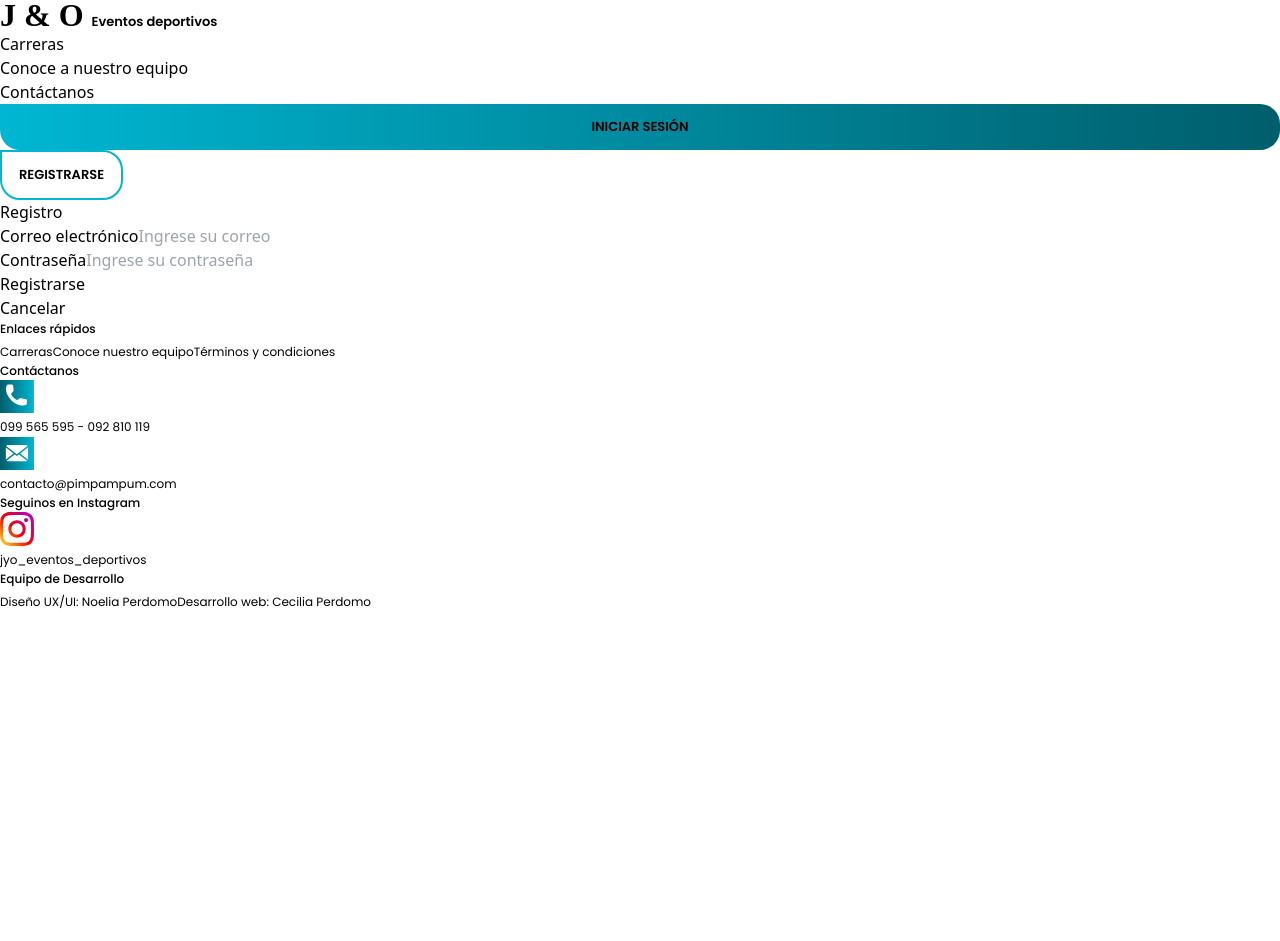
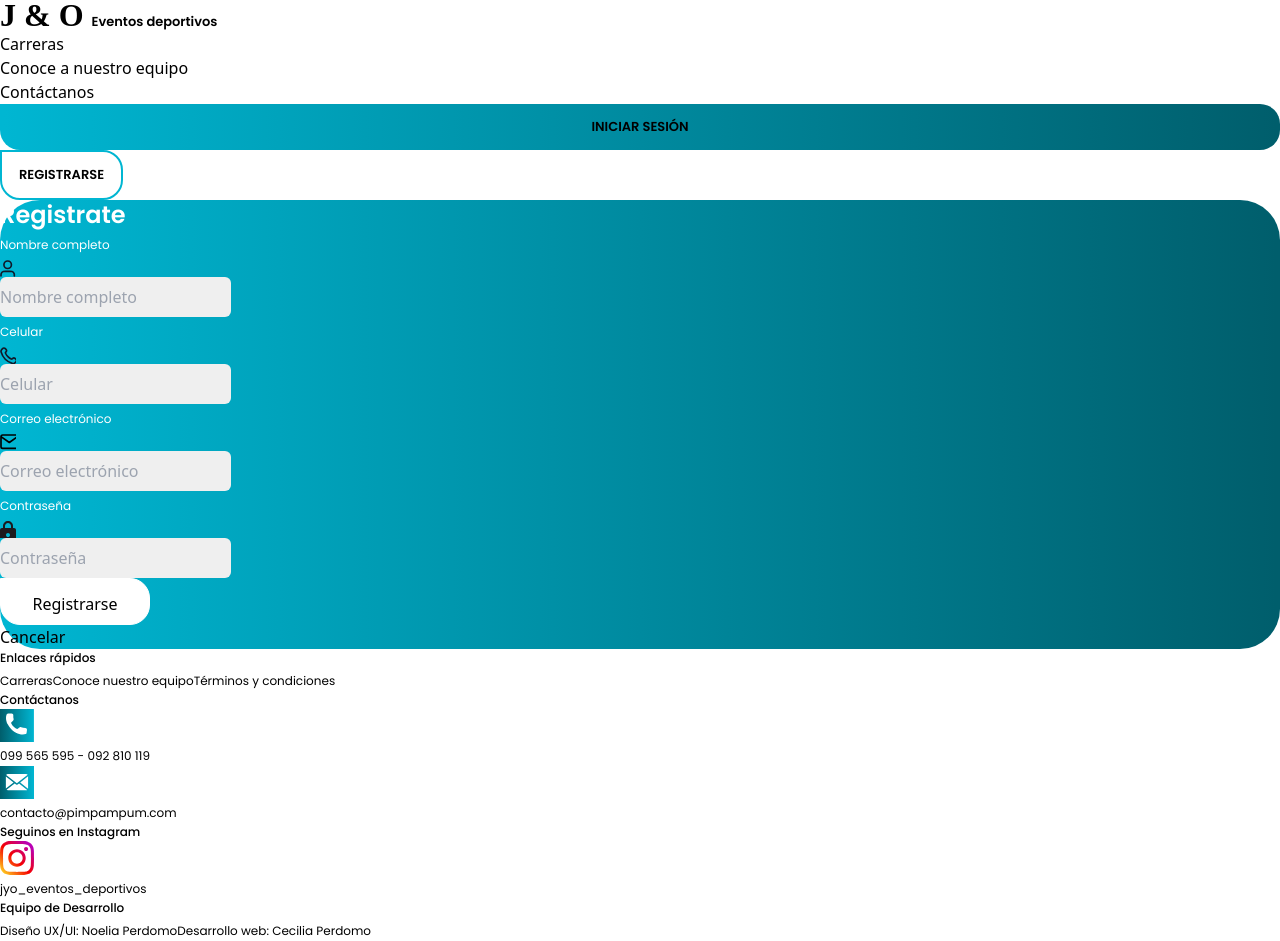
Before and after one commit to CeciliaBPerdomo/JYOEventosDeportivos, a Next.js app: page /admin/registro in a window 1280 px wide. Both pictures are taken after a click on the button "REGISTRARSE". Before the commit the page ends 800 px from the top, so only its background shows below. Built offline with nearby package versions, Linux system fonts and the light colour scheme; a web font is replaced by a local one.

Commit message:
Diseño registro

```diff
--- /dev/null
+++ b/src/app/admin/registro/modalRegistro.css
@@ -0,0 +1,45 @@
+.modal_registro_fondo {
+    border-radius: 40px;
+    background: var(--Turquesa-degrade, linear-gradient(90deg, #00B6D2 0.29%, #005E6C 99.71%));
+}
+
+.modal_registro_titulo {
+    color: #FFF;
+    font-family: 'Poppins', sans-serif;
+    font-size: 24px;
+    font-style: normal;
+    font-weight: 600;
+    line-height: 30px;
+    /* 125% */
+    align-self: stretch;
+}
+
+.modal_registro_botonregistro {
+    border-radius: 0px 20px 20px 20px;
+    border: 1px solid #FFF;
+    background: #FFF;
+    width: 150px;
+    height: 47px;
+    padding: 13px 17px;
+    justify-content: center;
+    align-items: center;
+    gap: 10px;
+    flex-shrink: 0;
+}
+
+.modal_registro_label {
+    color: #FFF;
+    font-family: 'Poppins', sans-serif;
+    font-size: 12px;
+    font-style: normal;
+    font-weight: 400;
+    line-height: 30px;
+    /* 214.286% */
+}
+
+.modal_registro_input {
+    height: 40px;
+    align-self: stretch;
+    border-radius: 6px;
+    background: #EFEFEF;
+}
--- a/src/app/admin/registro/page.js
+++ b/src/app/admin/registro/page.js
@@ -1,33 +1,119 @@
+//CSS
+import "./modalRegistro.css"
+
 const ModalRegistro = ({ isOpen, onClose }) => {
     if (!isOpen) return null; // No renderiza si el modal no está abierto.
 
     return (
         <div className="fixed inset-0 bg-black bg-opacity-50 flex justify-center items-center z-50">
-            <div className="bg-white p-6 rounded-lg shadow-lg w-96">
-                <h2 className="text-xl font-semibold mb-4">Registro</h2>
+            <div className="bg-white p-6 rounded-lg shadow-lg w-96 modal_registro_fondo">
+                <h2 className="text-xl font-semibold mb-4 modal_registro_titulo">Registrate</h2>
                 <form>
                     <div className="mb-4">
-                        <label className="block text-sm font-medium text-gray-700">Correo electrónico</label>
+                        <label className="block modal_registro_label">Nombre completo</label>
+                        <div className="flex items-center relative">
+                            <svg
+                                xmlns="http://www.w3.org/2000/svg"
+                                width="16"
+                                height="17"
+                                viewBox="0 0 16 17"
+                                fill="none"
+                                className="absolute left-3 top-1/2 transform -translate-y-1/2 text-gray-500"
+                            >
+                                <path
+                                    d="M14.3333 16C14.3333 14.837 14.3333 14.2555 14.1898 13.7824C13.8666 12.717 13.033 11.8834 11.9676 11.5602C11.4945 11.4167 10.913 11.4167 9.75 11.4167H5.58334C4.42036 11.4167 3.83888 11.4167 3.36572 11.5602C2.30038 11.8834 1.4667 12.717 1.14353 13.7824C1 14.2555 1 14.837 1 16M11.4167 4.75C11.4167 6.82107 9.73773 8.5 7.66667 8.5C5.5956 8.5 3.91667 6.82107 3.91667 4.75C3.91667 2.67893 5.5956 1 7.66667 1C9.73773 1 11.4167 2.67893 11.4167 4.75Z"
+                                    stroke="#101828"
+                                    strokeWidth="1.66667"
+                                    strokeLinecap="round"
+                                    strokeLinejoin="round"
+                                />
+                            </svg>
                             <input
-                            type="email"
-                            className="w-full border border-gray-300 rounded-lg p-2 mt-1"
-                            placeholder="Ingrese su correo"
+                                type="text"
+                                className="w-full modal_registro_input pl-10"
+                                placeholder="Nombre completo"
                             />
                         </div>
+                    </div>
                     <div className="mb-4">
-                        <label className="block text-sm font-medium text-gray-700">Contraseña</label>
+                        <label className="block modal_registro_label">Celular</label>
+                        <div className="flex items-center relative">
+                            <svg
+                                xmlns="http://www.w3.org/2000/svg"
+                                width="16"
+                                height="17"
+                                viewBox="0 0 16 17"
+                                fill="none"
+                                className="absolute left-3 top-1/2 transform -translate-y-1/2 text-gray-500"
+                            >
+                                <path d="M5.54216 6.24889C6.12216 7.4569 6.91281 8.5891 7.91413 9.59042C8.91544 10.5917 10.0476 11.3824 11.2557 11.9624C11.3596 12.0123 11.4115 12.0372 11.4773 12.0564C11.7109 12.1245 11.9978 12.0756 12.1956 11.9339C12.2513 11.894 12.2989 11.8464 12.3942 11.7511C12.6855 11.4598 12.8312 11.3141 12.9777 11.2189C13.5301 10.8597 14.2422 10.8597 14.7947 11.2189C14.9411 11.3141 15.0868 11.4598 15.3781 11.7511L15.5405 11.9135C15.9834 12.3564 16.2048 12.5778 16.3251 12.8156C16.5644 13.2886 16.5644 13.8472 16.3251 14.3201C16.2048 14.558 15.9834 14.7794 15.5405 15.2223L15.4092 15.3536C14.9678 15.795 14.7471 16.0157 14.4471 16.1842C14.1142 16.3712 13.5971 16.5057 13.2153 16.5045C12.8711 16.5035 12.636 16.4368 12.1656 16.3033C9.63776 15.5858 7.25246 14.2321 5.26248 12.2421C3.27249 10.2521 1.91877 7.86679 1.20129 5.33896C1.06778 4.86858 1.00103 4.6334 1.00001 4.28928C0.998871 3.90742 1.13334 3.39035 1.32036 3.05743C1.4889 2.7574 1.70957 2.53672 2.15092 2.09537L2.28229 1.96401C2.72516 1.52114 2.94659 1.29971 3.18441 1.17942C3.65738 0.940194 4.21593 0.940194 4.6889 1.17942C4.92671 1.29971 5.14815 1.52114 5.59102 1.96401L5.75341 2.1264C6.04475 2.41774 6.19042 2.56341 6.28565 2.70989C6.64482 3.2623 6.64482 3.97445 6.28565 4.52686C6.19042 4.67334 6.04475 4.81901 5.75341 5.11035C5.65815 5.20561 5.61052 5.25324 5.57065 5.30891C5.42897 5.50677 5.38006 5.79365 5.44816 6.02728C5.46732 6.09302 5.49227 6.14498 5.54216 6.24889Z"
+                                    stroke="#101828"
+                                    strokeWidth="1.66667"
+                                    strokeLinecap="round"
+                                    strokeLinejoin="round"
+                                />
+                            </svg>
                             <input
-                            type="password"
-                            className="w-full border border-gray-300 rounded-lg p-2 mt-1"
-                            placeholder="Ingrese su contraseña"
+                                type="text"
+                                className="w-full modal_registro_input pl-10"
+                                placeholder="Celular"
                             />
                         </div>
+                    </div>
+                    <div className="mb-4">
+                        <label className="block modal_registro_label">Correo electrónico</label>
+                        <div className="flex items-center relative">
+                            <svg
+                                xmlns="http://www.w3.org/2000/svg"
+                                width="16"
+                                height="17"
+                                viewBox="0 0 16 17"
+                                fill="none"
+                                className="absolute left-3 top-1/2 transform -translate-y-1/2 text-gray-500"
+                            >
+                                <path d="M17.6667 2.66667C17.6667 1.75 16.9167 1 16 1H2.66667C1.75 1 1 1.75 1 2.66667M17.6667 2.66667V12.6667C17.6667 13.5833 16.9167 14.3333 16 14.3333H2.66667C1.75 14.3333 1 13.5833 1 12.6667V2.66667M17.6667 2.66667L9.33333 8.5L1 2.66667"
+                                    stroke="black"
+                                    strokeWidth="1.66667"
+                                    strokeLinecap="round"
+                                    strokeLinejoin="round" />
+                            </svg>
+                            <input
+                                type="text"
+                                className="w-full modal_registro_input pl-12"
+                                placeholder="Correo electrónico"
+                            />
+                        </div>
+                    </div>
+                    <div className="mb-4">
+                        <label className="block modal_registro_label">Contraseña</label>
+                        <div className="flex items-center relative">
+                            <svg
+                                xmlns="http://www.w3.org/2000/svg"
+                                width="16"
+                                height="17"
+                                viewBox="0 0 16 17"
+                                fill="none"
+                                className="absolute left-3 top-1/2 transform -translate-y-1/2 text-gray-500"
+                            >
+                                <path d="M2 21C1.45 21 0.979167 20.8042 0.5875 20.4125C0.195833 20.0208 0 19.55 0 19V9C0 8.45 0.195833 7.97917 0.5875 7.5875C0.979167 7.19583 1.45 7 2 7H3V5C3 3.61667 3.4875 2.4375 4.4625 1.4625C5.4375 0.4875 6.61667 0 8 0C9.38333 0 10.5625 0.4875 11.5375 1.4625C12.5125 2.4375 13 3.61667 13 5V7H14C14.55 7 15.0208 7.19583 15.4125 7.5875C15.8042 7.97917 16 8.45 16 9V19C16 19.55 15.8042 20.0208 15.4125 20.4125C15.0208 20.8042 14.55 21 14 21H2ZM8 16C8.55 16 9.02083 15.8042 9.4125 15.4125C9.80417 15.0208 10 14.55 10 14C10 13.45 9.80417 12.9792 9.4125 12.5875C9.02083 12.1958 8.55 12 8 12C7.45 12 6.97917 12.1958 6.5875 12.5875C6.19583 12.9792 6 13.45 6 14C6 14.55 6.19583 15.0208 6.5875 15.4125C6.97917 15.8042 7.45 16 8 16ZM5 7H11V5C11 4.16667 10.7083 3.45833 10.125 2.875C9.54167 2.29167 8.83333 2 8 2C7.16667 2 6.45833 2.29167 5.875 2.875C5.29167 3.45833 5 4.16667 5 5V7Z"
+                                    fill="#1C1B1F" />
+                            </svg>
+                            <input
+                                type="text"
+                                className="w-full modal_registro_input pl-12"
+                                placeholder="Contraseña"
+                            />
+                        </div>
+                    </div>
+                    <div className="flex justify-center items-center">
                         <button
                             type="submit"
-                        className="w-full bg-blue-500 text-white py-2 px-4 rounded-lg hover:bg-blue-600">
+                            className="modal_registro_botonregistro">
                             Registrarse
                         </button>
+                    </div>
                 </form>
+                <div className="flex justify-center items-center">
                     <button
                         onClick={onClose}
                         className="mt-4 w-full bg-gray-200 text-gray-700 py-2 px-4 rounded-lg hover:bg-gray-300">
@@ -35,6 +121,7 @@ const ModalRegistro = ({ isOpen, onClose }) => {
                     </button>
                 </div>
             </div>
+        </div>
     );
 };
 
```
Lines whose indentation alone changed are shown as unchanged.
